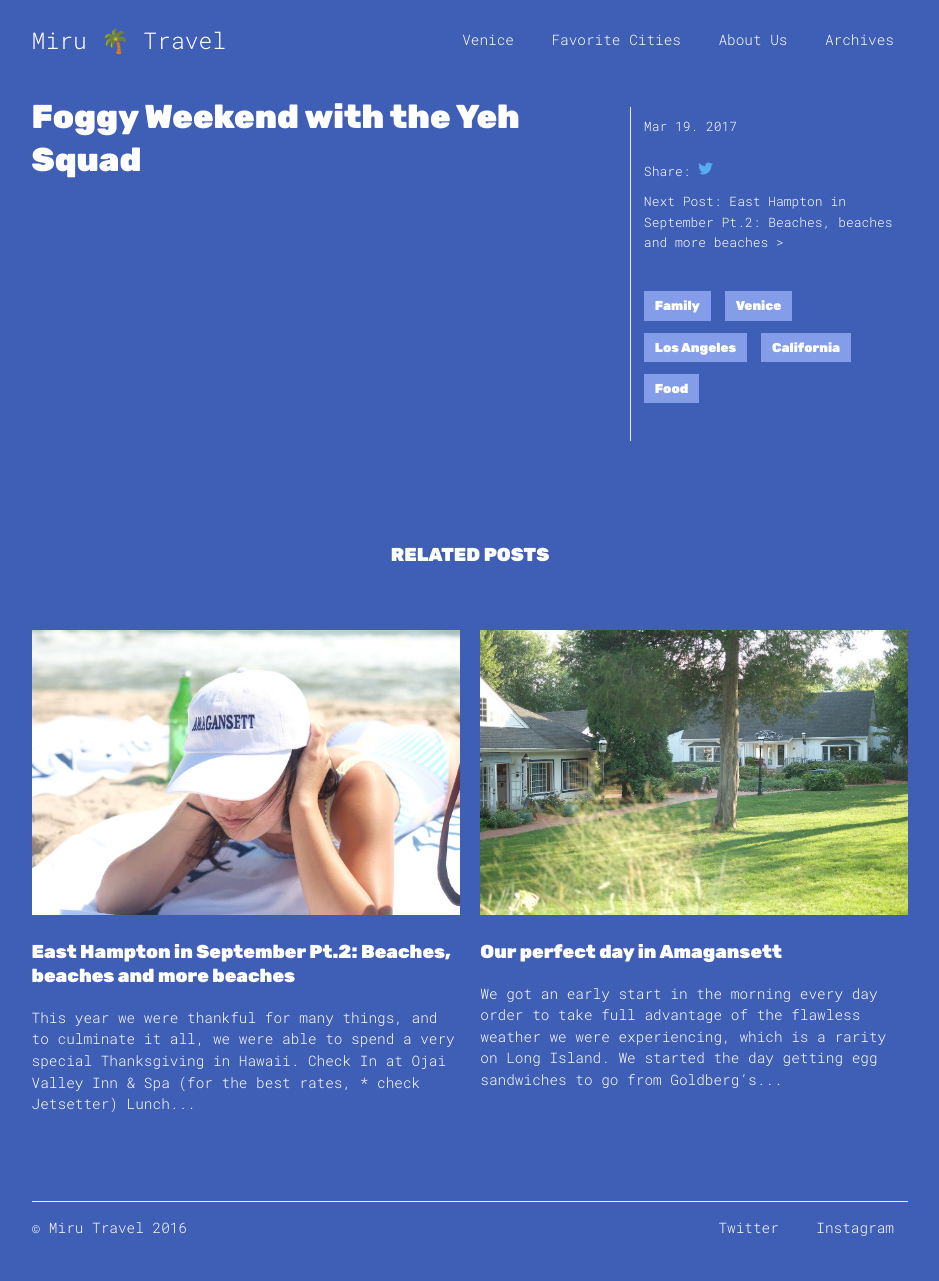
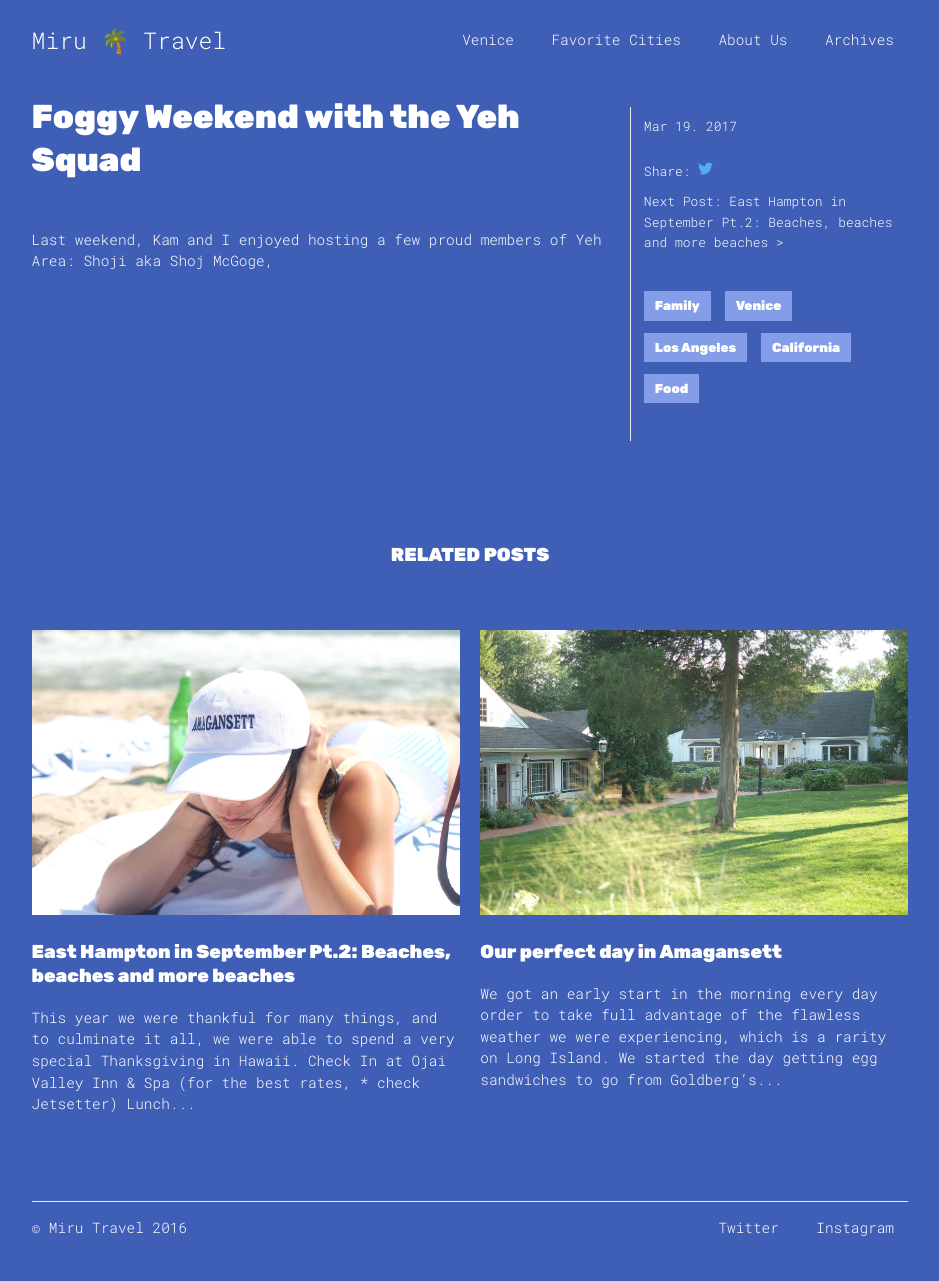
Before and after one commit to PHironaka/Miru-Blog, a Jekyll site: the page built from _posts/2017-03-19-foggy-weekend-with-the-yeh-squad.markdown, in a window 1280 px wide. Shown: the whole page, without its empty margins (170-1109 px from the left). Built offline with Jekyll 4.4.1, drawn with Linux system fonts in a browser that asks for light colours; nearby versions of some CDN libraries.

Commit message:
Updated Foggy Weekend With The Yeh Squad

```diff
--- a/_posts/2017-03-19-foggy-weekend-with-the-yeh-squad.markdown
+++ b/_posts/2017-03-19-foggy-weekend-with-the-yeh-squad.markdown
@@ -8,3 +8,5 @@ tags:
 - California
 - Food
 ---
+
+Last weekend, Kam and I enjoyed hosting a few proud members of Yeh Area: Shoji aka Shoj McGoge,
```
